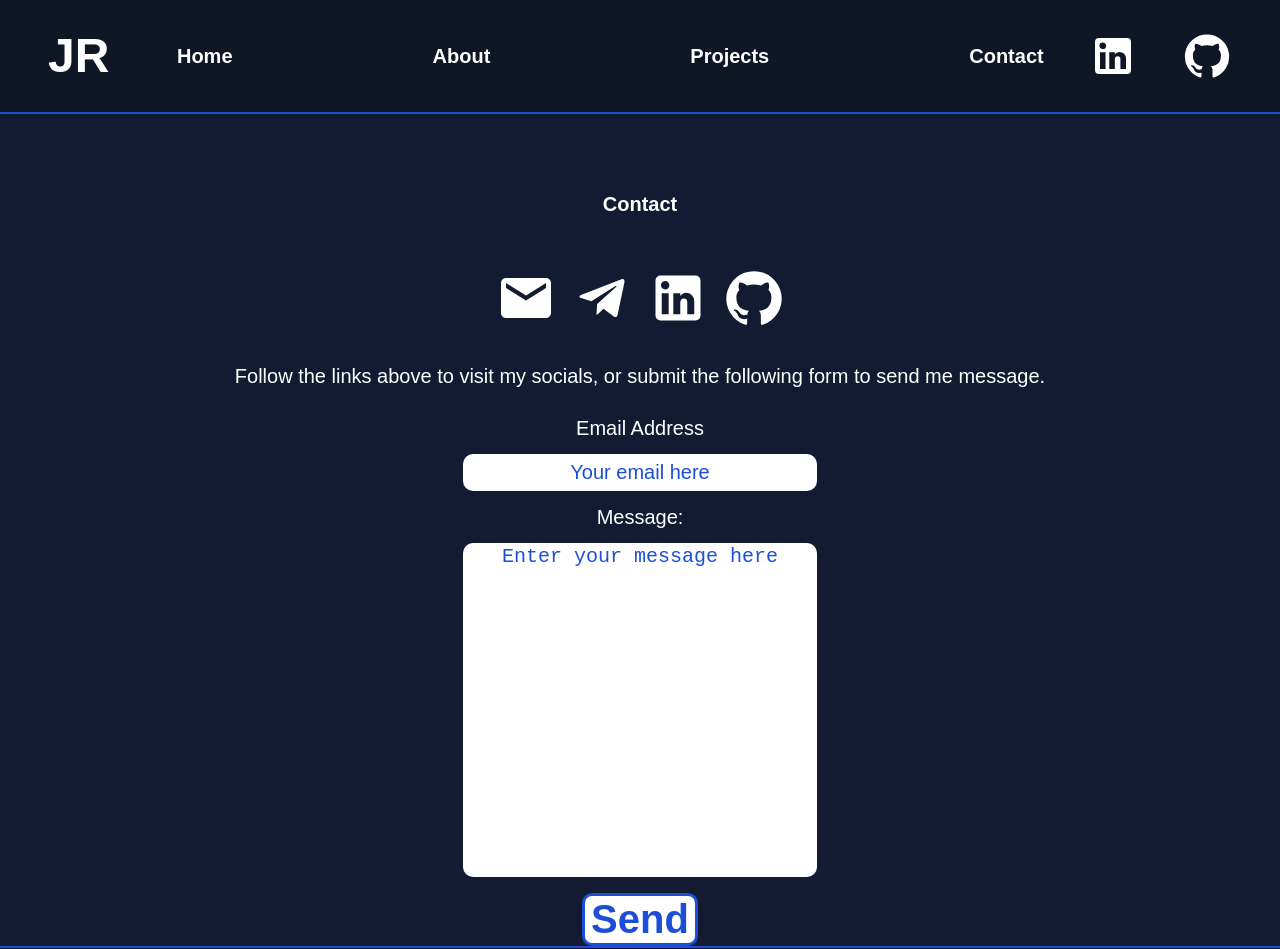
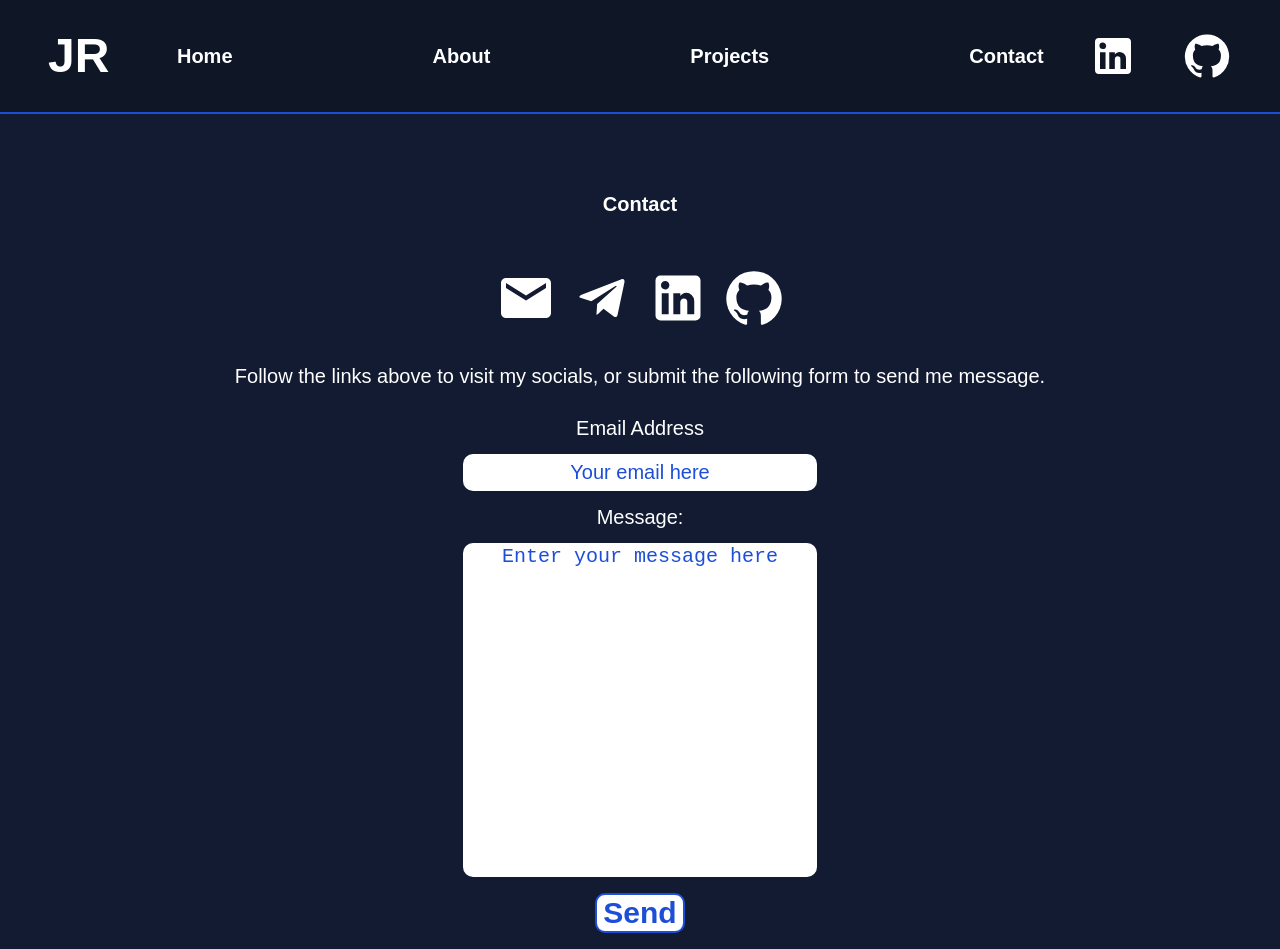
Before and after one commit to jjrh92/Portfolio, a React (Vite) app: page /contact in a window 1280 px wide. Shown: the top 949 px of the page. Built offline with nearby package versions, Linux system fonts and the light colour scheme.

Commit message:
changing vh

```diff
--- a/src/App.jsx
+++ b/src/App.jsx
@@ -21,7 +21,6 @@ function App() {
       <Route path="/about" element={<><About/></>} />
       <Route path="/projects" element={<Projects/>} />
       <Route path="/contact" element={<Contact/>} />
-      <Route path="*" element={<FourOFour/>} />
     </Routes>
     <Footer />
   </BrowserRouter>
--- a/src/components/Pages/Contact/Contact.jsx
+++ b/src/components/Pages/Contact/Contact.jsx
@@ -14,7 +14,7 @@ const Container = styled ("section") ({
   flexDirection: "column",
   justifyContent: "start",
   alignItems: "center",
-  height: "100vh",
+  height: "100%",
   backgroundColor: ColorsPortfolio.background2,
   userSelect: "none",
   paddingLeft: "3rem",
--- a/src/components/Pages/Contact/Form.jsx
+++ b/src/components/Pages/Contact/Form.jsx
@@ -58,10 +58,10 @@ const TextArea = styled ("textarea") ({
 
 const SendButton = styled ("button") ({
 
-    fontSize: "40px",
+    fontSize: "30px",
     fontWeight: "bold",
     backgroundColor: ColorsPortfolio.text1,
-    border: "3px solid",
+    border: "2px solid",
     borderColor: ColorsPortfolio.hover,
     borderRadius: "10px",
     color: ColorsPortfolio.hover,
```
